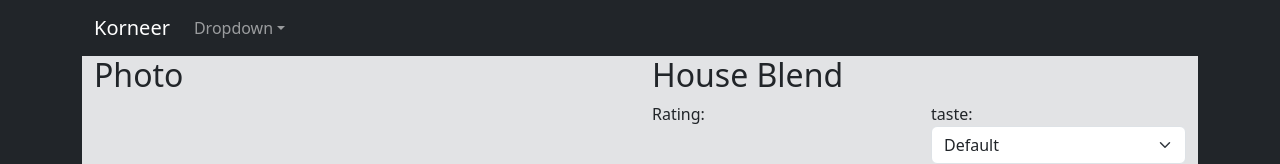
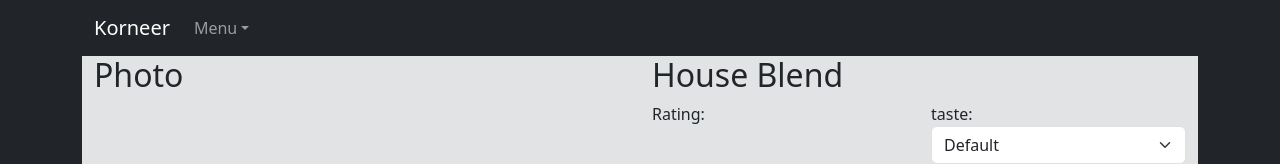
Before and after one commit to MaxxBahr/korneer, a React (Vite) app: page / in a window 1280 px wide. Shown: the top 164 px of the page. Built offline with nearby package versions, Linux system fonts and the light colour scheme.

Commit message:
changed title of dropdown in settingsbar

```diff
--- a/src/SettingsBar.tsx
+++ b/src/SettingsBar.tsx
@@ -13,7 +13,7 @@ function SettingsBar() {
           <Nav>
             <NavDropdown
               id="nav-dropdown-dark-example"
-              title="Dropdown"
+              title="Menu"
               menuVariant="dark"
             >
               <NavDropdown.Item href="#action/3.1">Add Coffee</NavDropdown.Item>
```
